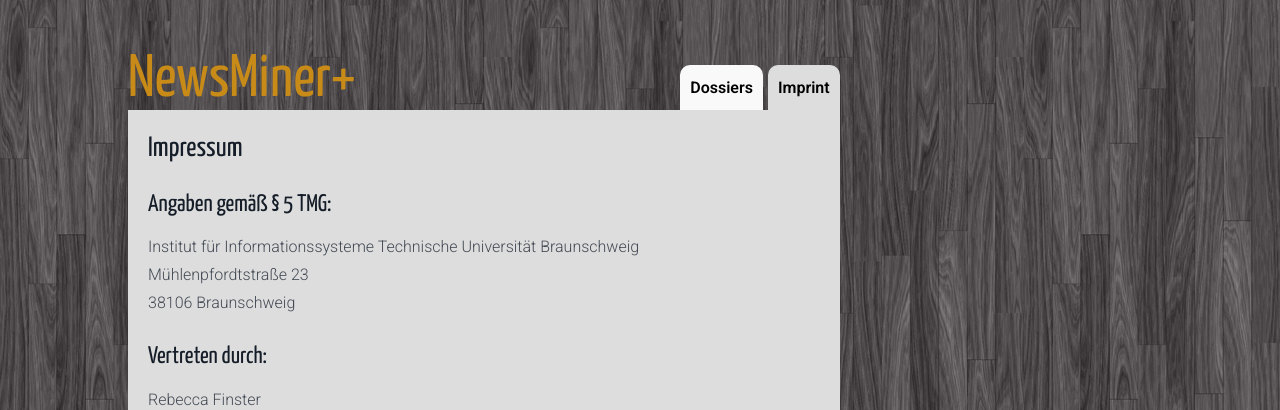
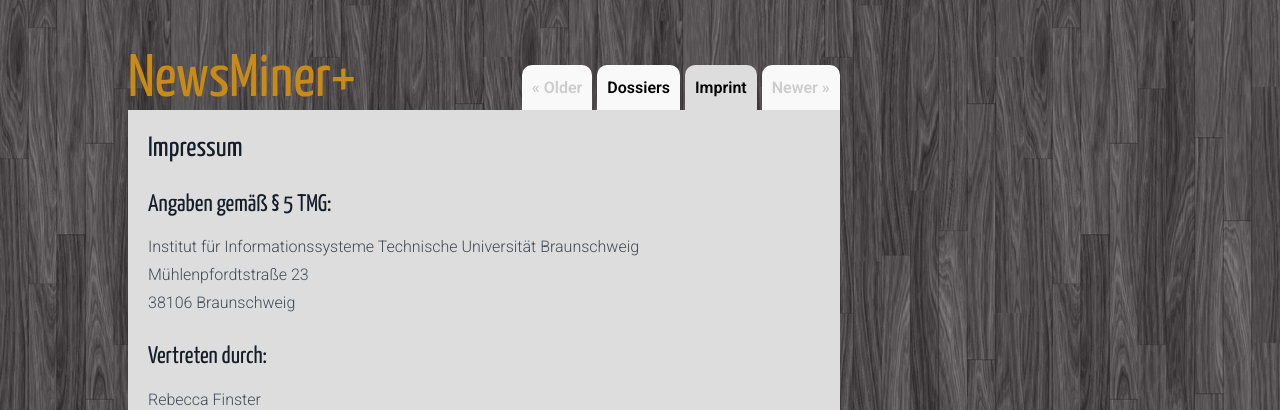
Before and after one commit to smba/newsminer, a Django app: page /impressum in a window 1280 px wide. Shown: the top 410 px of the page. Run offline with Django 3.2, Linux system fonts and the light colour scheme.

Commit message:
nav
git-svn-id: svn+ssh://svn.code.sf.net/p/newsminer/newsminer+@288 da7da56a-5241-427f-a2d7-db4bafe74fe4

```diff
--- a/Django/newsminer2/templates/dossier.html
+++ b/Django/newsminer2/templates/dossier.html
@@ -23,7 +23,9 @@
 			<h1 class='logo'><a href="/">NewsMiner+</a></h1>
 			<nav role='navigation' class='main-navigation'>
 				<ul class='clearfix'>
-				<li><a href='{% url 'index' %}' class='active'>Dossiers</a></li>
+				<li class="inactive">« Older</li>
+				<li><a href='{% url 'index' %}' class='active'>Back</a></li>
+				<li class="inactive">Newer »</li>
 				<li><a href='{% url 'impressum' %}'>Imprint</a></li>
 			</ul>
 			</nav>
--- a/Django/newsminer2/templates/impressum.html
+++ b/Django/newsminer2/templates/impressum.html
@@ -14,8 +14,10 @@
 			<h1 class='logo'><a href="/">NewsMiner+</a></h1>
 			<nav role='navigation' class='main-navigation'>
 				<ul class='clearfix'>
+				<li class="inactive">« Older</li>
 				<li><a href='{% url 'index' %}'>Dossiers</a></li>
 				<li><a href='{% url 'impressum' %}' class='active'>Imprint</a></li>
+				<li class="inactive">Newer »</li>
 					</ul>
 				</nav>
 	    	</header>
```
